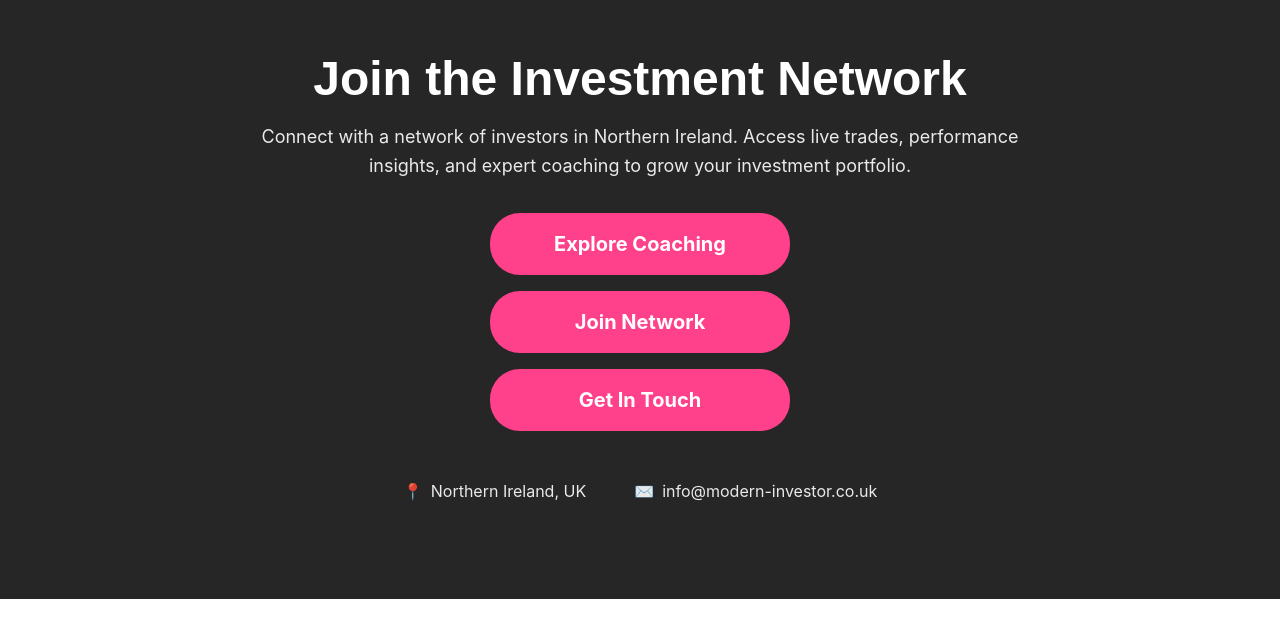
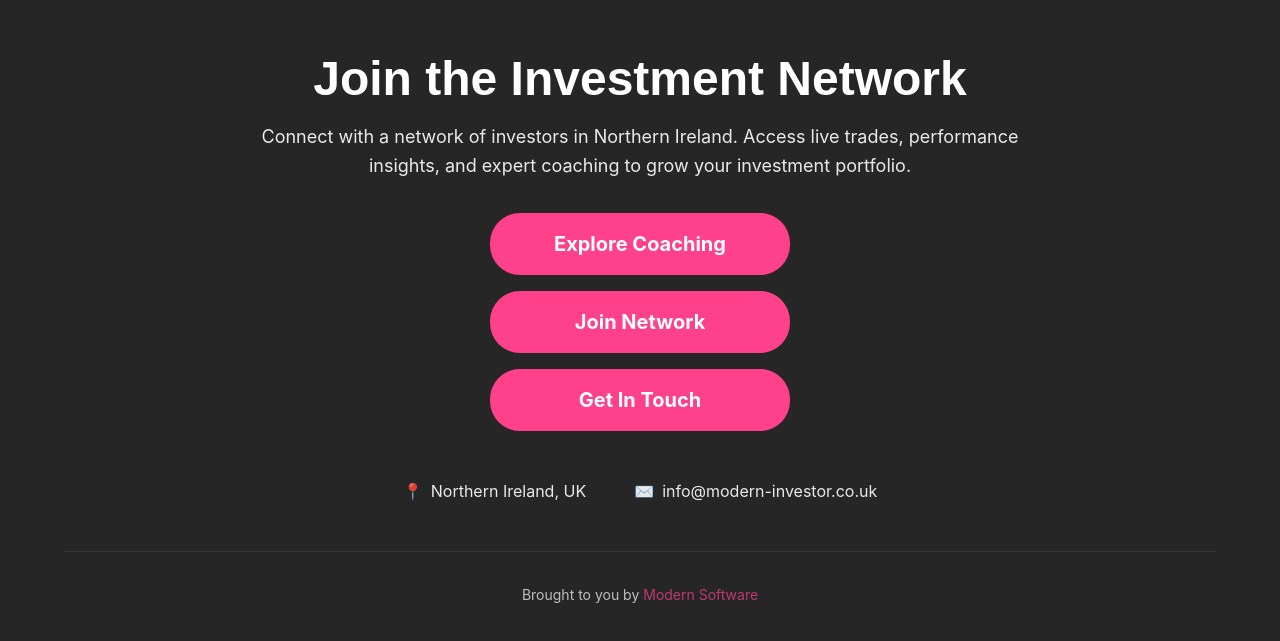
Before and after one commit to glenadamson1984/Modern-Investor, a Next.js app: page / in a window 1280 px wide. Shown: the part 2913-3554 px from the top of the page. Before the commit the page ends 3512 px from the top, so only its background shows below. Built offline with nearby package versions, Linux system fonts and the light colour scheme; no server answers; the database is empty.

Commit message:
extending the footer

```diff
--- a/src/components/charts/PerformanceChart.jsx
+++ b/src/components/charts/PerformanceChart.jsx
@@ -270,6 +270,7 @@ const PerformanceChart = ({ period = "1Y", showPlatforms = true }) => {
                 borderRadius: "8px",
                 color: colours.white,
               }}
+              formatter={(value) => `${value}%`}
             />
             <Legend />
             {showPlatforms ? (
@@ -386,6 +387,7 @@ const PerformanceChart = ({ period = "1Y", showPlatforms = true }) => {
                 borderRadius: "8px",
                 color: colours.white,
               }}
+              formatter={(value) => `${value}%`}
             />
             <Legend />
             {showPlatforms ? (
--- a/src/components/layout/ContactFooter.jsx
+++ b/src/components/layout/ContactFooter.jsx
@@ -70,6 +70,27 @@ const StyledContactItem = styled.div`
   font-size: 16px;
   color: ${colours.white};
   opacity: 0.9;
+`;
+
+const StyledFooterCredit = styled.div`
+  margin-top: 3rem;
+  padding-top: 2rem;
+  border-top: 1px solid rgba(255, 255, 255, 0.1);
+  font-family: "Inter", sans-serif;
+  font-size: 14px;
+  color: ${colours.white};
+  opacity: 0.7;
+
+  a {
+    color: ${colours.pink};
+    text-decoration: none;
+    transition: opacity 0.3s ease;
+
+    &:hover {
+      opacity: 1;
+      text-decoration: underline;
+    }
+  }
 `;
 
 const ContactFooter = () => {
@@ -157,6 +178,12 @@ const ContactFooter = () => {
             </a>
           </StyledContactItem>
         </StyledContactInfo>
+        <StyledFooterCredit>
+          Brought to you by{" "}
+          <a href="https://modern-software.co.uk" target="_blank" rel="noopener noreferrer">
+            Modern Software
+          </a>
+        </StyledFooterCredit>
       </StyledContactContainer>
     </StyledContactSection>
   );
```
Also changed, not shown: public/hl-performance.csv (added).
